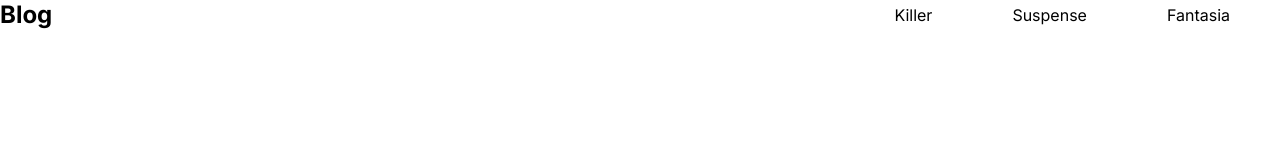
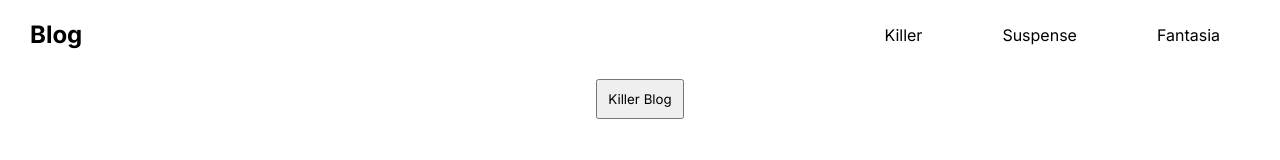
Before and after one commit to szluma/PWEB, a plain HTML site: page pweb blog/pages/main.html in a window 1280 px wide. Drawn offline with Linux system fonts and the light colour scheme.

Commit message:
Add files via upload

```diff
--- a/pweb blog/pages/main.html
+++ b/pweb blog/pages/main.html
@@ -17,6 +17,7 @@
                     <p>Fantasia</p>
                 </div>
             </div>
+            <button>Killer Blog</button>
         </header>
     </main>
 </body>
--- a/pweb blog/styles/main.css
+++ b/pweb blog/styles/main.css
@@ -15,10 +15,20 @@ body {
     display: flex;
     align-items: center;
     justify-content: space-between;
+    margin-left: 30px;
+    margin: 30px;
+    margin-top: 20px;
 }
 
 .categorias {
     display: flex;
     gap: 5rem;
-    margin-right: 50px;
+    margin-right: 30px;
 }
+
+button {
+    padding: 10px;
+    display: flex;
+    align-items: center;
+    margin: 0 auto;
+}
```
